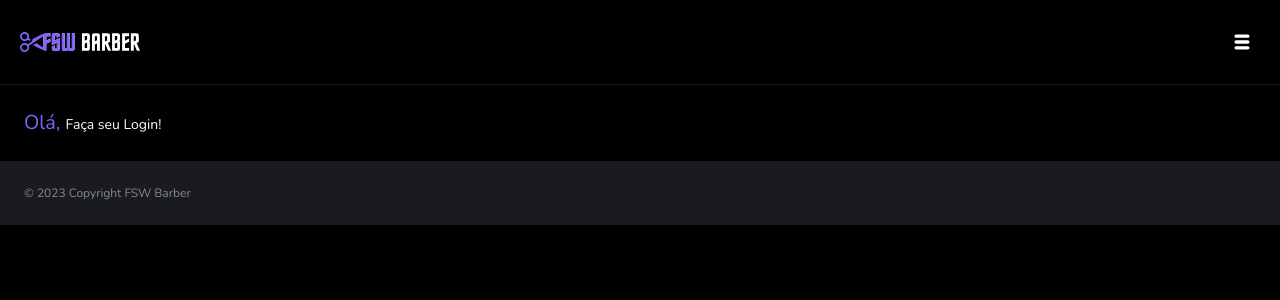
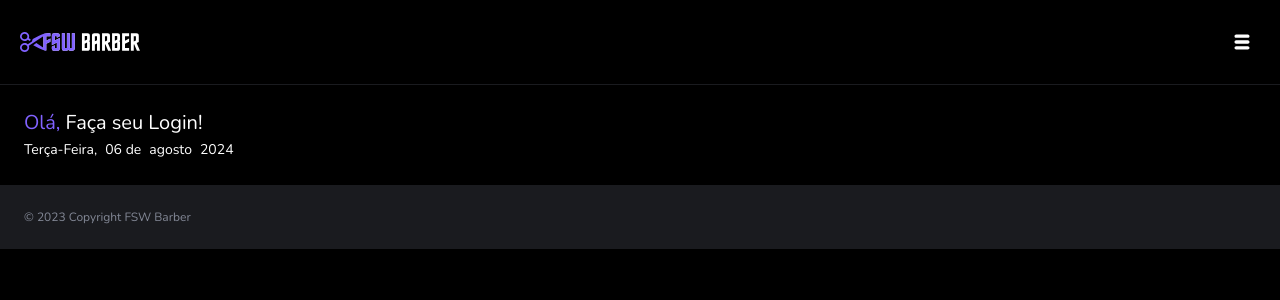
Before and after one commit to Graciliana/fswbarber5edicao, a Next.js app: page / in a window 1280 px wide. Shown: the top 300 px of the page. Built offline with nearby package versions, Linux system fonts and the light colour scheme.

Commit message:
[FEAT] add date home

```diff
--- a/package.json
+++ b/package.json
@@ -17,6 +17,7 @@
     "@radix-ui/react-slot": "^1.1.0",
     "class-variance-authority": "^0.7.0",
     "clsx": "^2.1.1",
+    "date-fns": "^3.6.0",
     "lucide": "^0.424.0",
     "next": "14.2.5",
     "react": "^18",
--- a/src/app/(home)/page.tsx
+++ b/src/app/(home)/page.tsx
@@ -1,5 +1,6 @@
 import { Header } from "../../_components/header";
-
+import { format } from "date-fns";
+import { ptBR } from "date-fns/locale";
 
 
 export default function Home() {
@@ -7,8 +8,29 @@ export default function Home() {
     <div className="min-w-96 max-[1440px]">
       <Header />
       <div className="py-6 ">
-         <span className="ml-6 text-xl text-bold text-primary-purple">Olá, </span>
-      <span className="text-sm text-white"> Faça seu Login!</span>
+         <span className="ml-6 text-xl text-normal text-primary-purple">Olá, </span>
+        <span className="text-xl text-white text-normal "> Faça seu Login!</span>
+        <p></p>
+      <span className="ml-6 text-sm text-white capitalize">
+        {format(new Date(), "EEEE", {
+          locale: ptBR,
+        })}
+        ,
+      </span>
+      <span className="ml-2 text-sm text-white">
+        {format(new Date(), "dd", {
+          locale: ptBR,
+        })}{" "}
+        de
+      </span>
+      <span className="ml-2 text-sm text-white">
+        {format(new Date(), "MMMM", {
+          locale: ptBR,
+        })}
+      </span>
+      <span className="ml-2 text-sm text-white capitalize">
+        {format(new Date(), "yyyy", {})}
+      </span>
       </div>
 
     </div>
```
Also changed, not shown: 1 other file (tests, documents, lock files or other folders).
